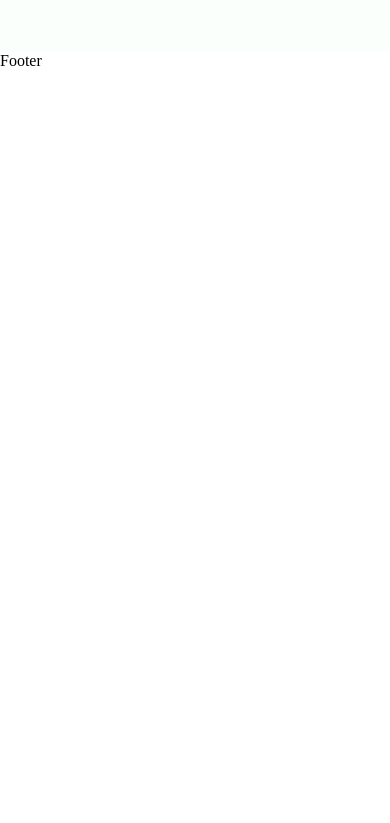
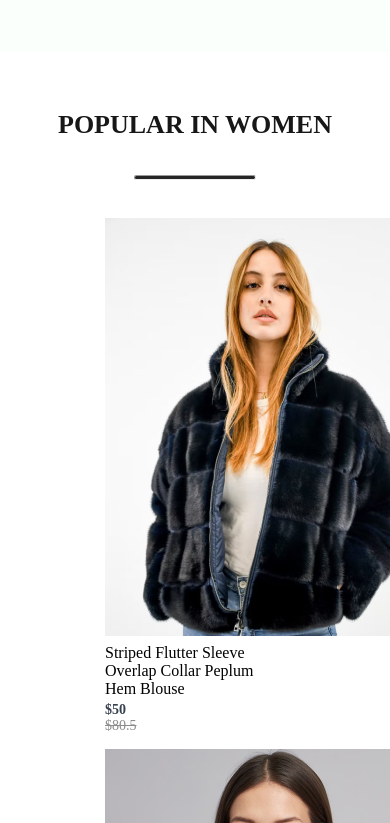
Before and after one commit to punSavitri/react-ecommerce-app, a React (Create React App) app: page / in a window 390 px wide. Shown: the part 821-1644 px from the top of the page. Before the commit the page ends 891 px from the top, so only its background shows below. Built offline with nearby package versions, Linux system fonts and the light colour scheme.

Commit message:
created and styled  Popular component, mount to Shop component to display items on page

```diff
--- /dev/null
+++ b/src/components/popular/Popular.css
@@ -0,0 +1,72 @@
+.popular {
+  display: flex;
+  flex-direction: column;
+  align-items: center;
+  gap: 10px;
+  height: 90vh;
+}
+.popular h1 {
+  color: #171717;
+  font-size: 50px;
+  font-weight: 600;
+  text-transform: uppercase;
+}
+.popular hr {
+  width: 200px;
+  height: 6px;
+  border-radius: 10px;
+  background: #252525;
+}
+.popular-item {
+  display: flex;
+  margin-top: 50px;
+  display: flex;
+  gap: 30px;
+  flex-wrap: wrap;
+  justify-content: center;
+}
+/* media queries for responsiveness */
+/* Tablet screens (max-width:1024px) */
+@media (max-width: 1024px) {
+  .popular {
+    height: auto;
+    padding: 40px 20px;
+  }
+  .popular h1 {
+    font-size: 40px;
+  }
+  .popular-item {
+    margin-top: 40px;
+    gap: 25px;
+  }
+}
+/* Mobile screens (max-width:768px) */
+@media (max-width: 768px) {
+  .popular h1 {
+    font-size: 32px;
+  }
+  .popular-item {
+    margin-top: 30px;
+    gap: 20px;
+    justify-content: center;
+  }
+  .popular hr {
+    width: 150px;
+    height: 4px;
+  }
+}
+/* small mobile screens (max-width:480px) */
+@media (max-width: 480px) {
+  .popular h1 {
+    font-size: 26px;
+  }
+  .popular hr {
+    width: 120px;
+    height: 3px;
+  }
+  .popular-item {
+    gap: 15px;
+    margin-top: 20px;
+    justify-content: center;
+  }
+}
--- /dev/null
+++ b/src/components/popular/Popular.jsx
@@ -0,0 +1,29 @@
+import React from "react";
+import "./Popular.css";
+import data_product from "../assets/all_product";
+import Item from "../items/Item";
+
+const Popular = () => {
+  return (
+    <div className="popular">
+      <h1>popular in women</h1>
+      <hr />
+      <div className="popular-item">
+        {data_product.map((item, i) => {
+          return (
+            <Item
+              key={i}
+              id={item.id}
+              name={item.name}
+              image={item.image}
+              new_price={item.new_price}
+              old_price={item.old_price}
+            />
+          );
+        })}
+      </div>
+    </div>
+  );
+};
+
+export default Popular;
--- a/src/pages/Shop.jsx
+++ b/src/pages/Shop.jsx
@@ -1,10 +1,14 @@
-import React from 'react'
-import Hero from '../components/hero/Hero'
+import React from "react";
+import Hero from "../components/hero/Hero";
+import Popular from "../components/popular/Popular";
 
 const Shop = () => {
   return (
-    <div><Hero/></div>
-  )
-}
+    <div>
+      <Hero />
+      <Popular />
+    </div>
+  );
+};
 
-export default Shop
+export default Shop;
```
